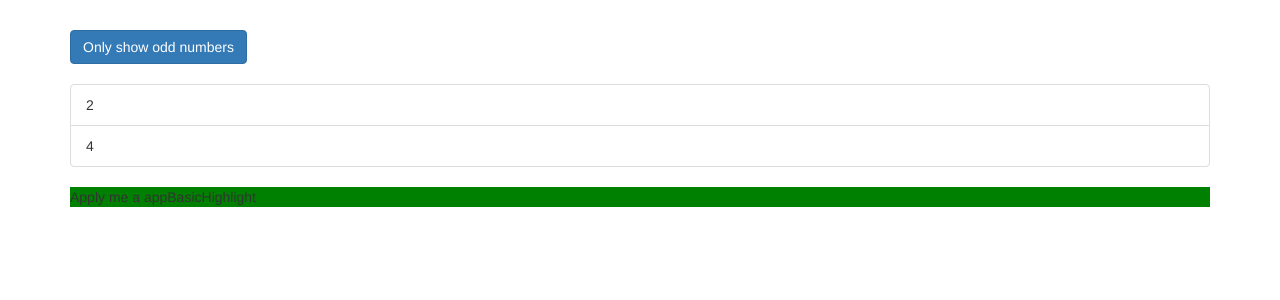
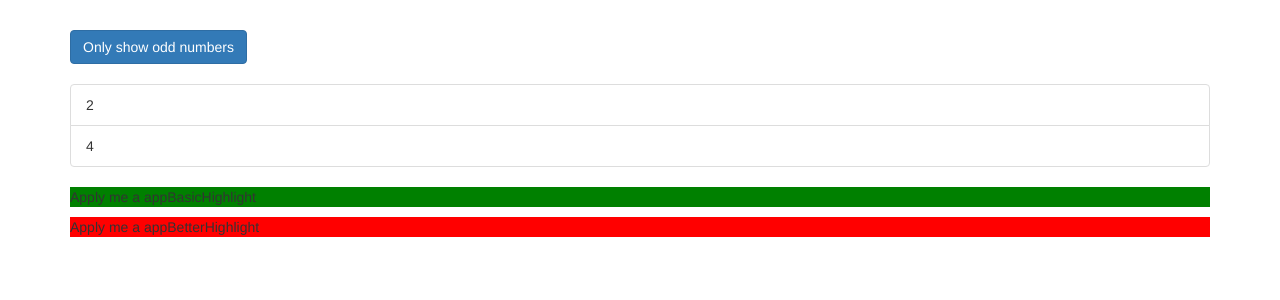
Before and after one commit to jonataslaet/academind-angular, an Angular app in the folder directives-start/: page / in a window 1280 px wide. Shown: the top 300 px of the page. Built offline with nearby package versions, Linux system fonts and the light colour scheme.

Commit message:
Using the Renderer to build a Better Attribute Directive

```diff
--- a/directives-start/src/app/app.component.html
+++ b/directives-start/src/app/app.component.html
@@ -22,6 +22,7 @@
         </div>
       </ul>
       <p appBasicHighlight> Apply me a appBasicHighlight</p>
+      <p appBetterHighlight> Apply me a appBetterHighlight</p>
       <ng-template [ngIf]="onlyOdd">
         <p>Only odd</p>
       </ng-template>
--- a/directives-start/src/app/app.module.ts
+++ b/directives-start/src/app/app.module.ts
@@ -5,11 +5,13 @@
 
 import { AppComponent } from './app.component';
 import { BasicHighlightDirective } from './basic-highlight/basic-highlight.directive';
+import { BetterHighlightDirective } from './better-highlight/better-highlight.directive';
 
 @NgModule({
   declarations: [
     AppComponent,
-    BasicHighlightDirective
+    BasicHighlightDirective,
+    BetterHighlightDirective
   ],
   imports: [
     BrowserModule,
--- /dev/null
+++ b/directives-start/src/app/better-highlight/better-highlight.directive.ts
@@ -0,0 +1,14 @@
+import { Directive, ElementRef, OnInit, Renderer2 } from '@angular/core';
+
+@Directive({
+  selector: '[appBetterHighlight]'
+})
+export class BetterHighlightDirective implements OnInit{
+
+  constructor(private elementRef: ElementRef, private renderer: Renderer2) { }
+
+  ngOnInit(){
+    this.renderer.setStyle(this.elementRef.nativeElement, 'background-color', 'red');
+  }
+
+}
```
